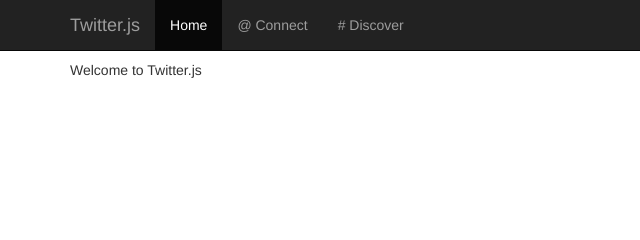
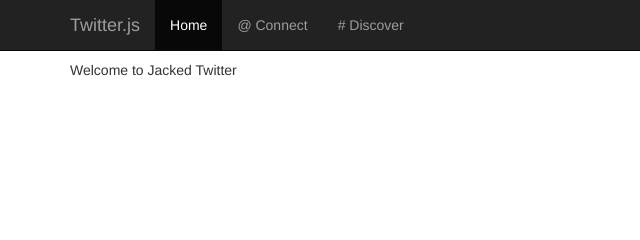
Before and after one commit to illuminatedspace/twitter-sql, a website: page views/layout.html in a window 1280 px wide. Shown: the top 240 px of the page, 0-640 px from the left. Drawn offline with nearby package versions, Linux system fonts and the light colour scheme; files that its build step writes are made by us from their sources; no server answers.

Commit message:
adds previously finished work

```diff
--- a/routes/index.js
+++ b/routes/index.js
@@ -72,6 +72,7 @@
       client.query(query, [userID, text], function (err, result) {
         if (err) {return}
         // console.log('created tweet');
+      res.redirect('/');
       })
     }
     var userIDquery = 'SELECT id FROM users WHERE $1 = name';
--- a/views/layout.html
+++ b/views/layout.html
@@ -7,7 +7,7 @@
     <meta name="description" content="">
     <meta name="author" content="">
 
-    <title>Sticky Footer Navbar Template for Bootstrap</title>
+    <title>Jacked Twitter</title>
 
     <!-- Bootstrap core CSS -->
     <link href="http://netdna.bootstrapcdn.com/bootstrap/3.0.3/css/bootstrap.min.css" rel="stylesheet">
@@ -20,6 +20,7 @@
       <script src="https://oss.maxcdn.com/libs/html5shiv/3.7.0/html5shiv.js"></script>
       <script src="https://oss.maxcdn.com/libs/respond.js/1.3.0/respond.min.js"></script>
     <![endif]-->
+    <!--adds a favicon-->
   </head>
 
   <body>
@@ -61,7 +62,7 @@
 
       <!-- Begin page content -->
       <div class="container">
-        {% block content %}Welcome to Twitter.js{% endblock %}
+        {% block content %}Welcome to Jacked Twitter{% endblock %}
       </div> <!-- end container -->
 
     </div>
```
Also changed, not shown: 1 other file.
